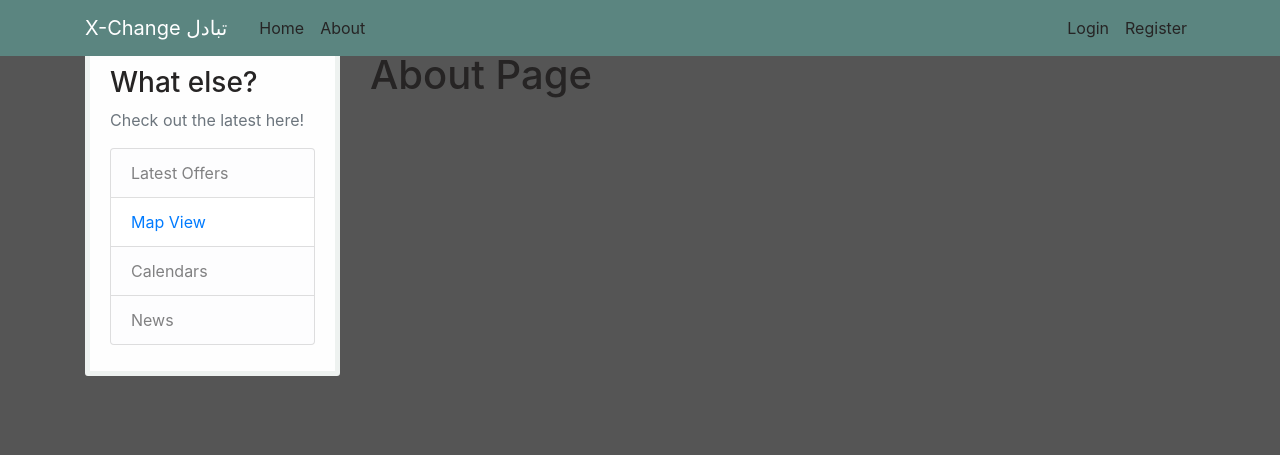
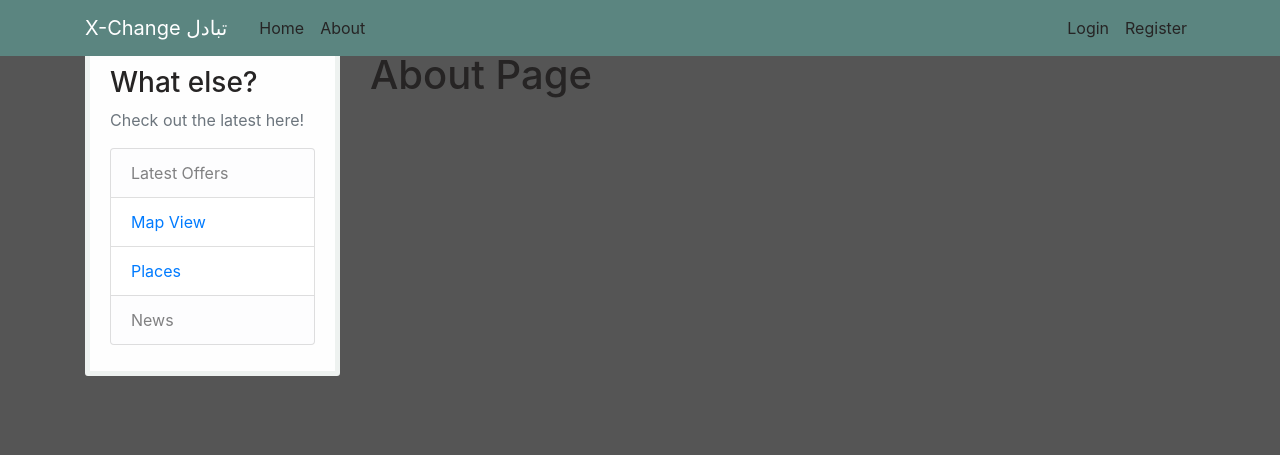
Before and after one commit to yara89/My_App, a Flask app: page /about in a window 1280 px wide. Shown: the top 455 px of the page. Run offline with Flask 2, Linux system fonts and the light colour scheme; parts of the project's set-up code (start-up, migrations or seed data) failed here and were passed over; some libraries are stand-ins or nearby versions.

Commit message:
Update layout.html
attempting address autocomplete

```diff
--- a/tabadol/templates/layout.html
+++ b/tabadol/templates/layout.html
@@ -11,6 +11,7 @@
 
     <!-- maps JS -->
     <script src="{{ url_for('static', filename='gmap.js') }}"></script>
+        <script src="{{ url_for('static', filename='autocomplete.js') }}"></script>
      <script src="https://unpkg.com/@google/markerclustererplus@4.0.1/dist/markerclustererplus.min.js"></script>
 
     {% if title %}
@@ -56,7 +57,7 @@
               <ul class="list-group">
                 <li class="list-group-item list-group-item-light" >Latest Offers</li>
                 <a class="list-group-item nav-link" href="{{ url_for('main.maps') }}">Map View</a>
-                <li class="list-group-item list-group-item-light">Calendars</li>
+                <a class="list-group-item nav-link" href="{{ url_for('posts.places') }}">Places</a>
                 <li class="list-group-item list-group-item-light">News</li>
               </ul>
             </p>
```
